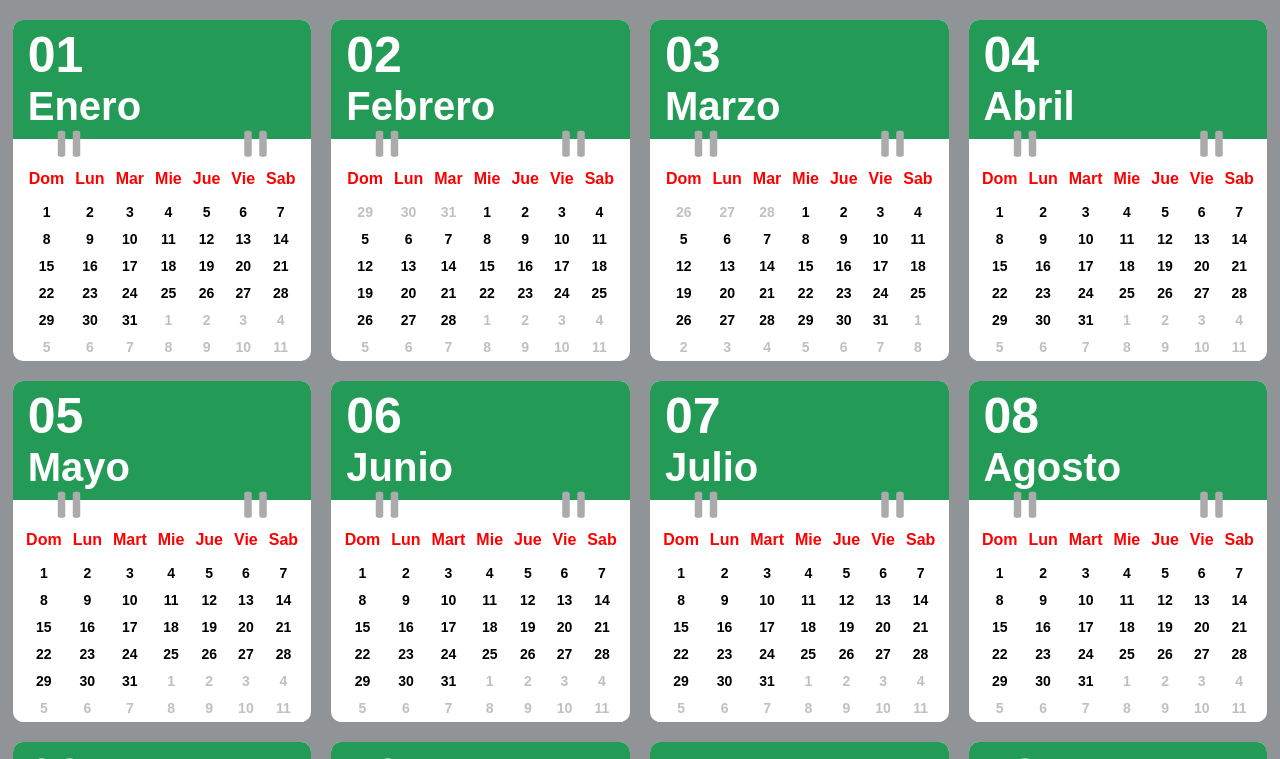
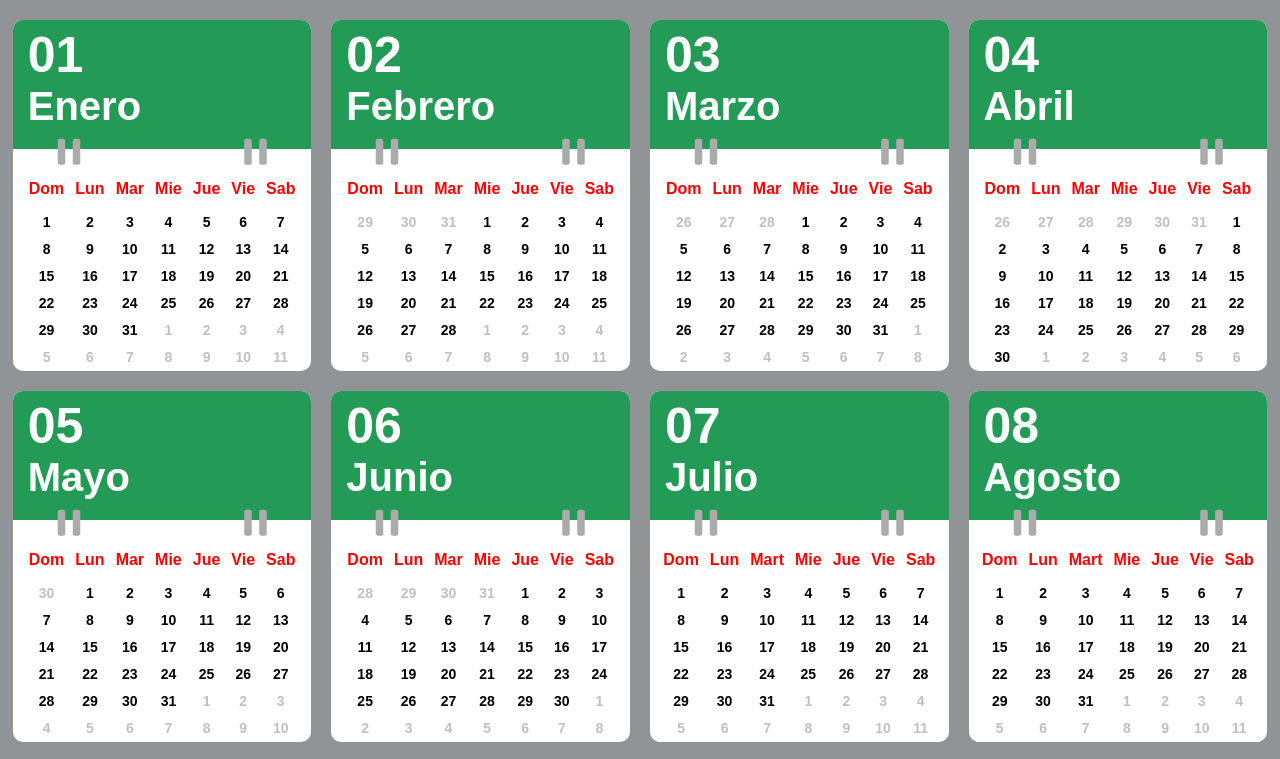
Before and after one commit to DavidMayorgaS08/Calendario, a plain HTML site: page index.html in a window 1280 px wide. Shown: the top 759 px of the page. Drawn offline with Linux system fonts and the light colour scheme.

Commit message:
Hasta Junio

```diff
--- a/index.html
+++ b/index.html
@@ -263,7 +263,7 @@
                         <tr>
                             <th class="tg_dias">Dom</th>
                             <th class="tg_dias">Lun</th>
-                            <th class="tg_dias">Mart</th>
+                            <th class="tg_dias">Mar</th>
                             <th class="tg_dias">Mie</th>
                             <th class="tg_dias">Jue</th>
                             <th class="tg_dias">Vie</th>
@@ -272,58 +272,58 @@
                     </thead>
                     <tbody>
                         <tr>
+                            <td class="nuevos">26</td>
+                            <td class="nuevos">27</td>
+                            <td class="nuevos">28</td>
+                            <td class="nuevos">29</td>
+                            <td class="nuevos">30</td>
+                            <td class="nuevos">31</td>
                             <td class="num">1</td>
+                        </tr>
+                        <tr>
                             <td class="num">2</td>
                             <td class="num">3</td>
                             <td class="num">4</td>
                             <td class="num">5</td>
                             <td class="num">6</td>
                             <td class="num">7</td>
+                            <td class="num">8</td>
                         </tr>
                         <tr>
-                            <td class="num">8</td>
                             <td class="num">9</td>
                             <td class="num">10</td>
                             <td class="num">11</td>
                             <td class="num">12</td>
                             <td class="num">13</td>
                             <td class="num">14</td>
+                            <td class="num">15</td>
                         </tr>
                         <tr>
-                            <td class="num">15</td>
                             <td class="num">16</td>
                             <td class="num">17</td>
                             <td class="num">18</td>
                             <td class="num">19</td>
                             <td class="num">20</td>
                             <td class="num">21</td>
+                            <td class="num">22</td>
                         </tr>
                         <tr>
-                            <td class="num">22</td>
                             <td class="num">23</td>
                             <td class="num">24</td>
                             <td class="num">25</td>
                             <td class="num">26</td>
                             <td class="num">27</td>
                             <td class="num">28</td>
+                            <td class="num">29</td>
                         </tr>
                         <tr>
-                            <td class="num">29</td>
                             <td class="num">30</td>
-                            <td class="num">31</td>
                             <td class="nuevos">1</td>
                             <td class="nuevos">2</td>
                             <td class="nuevos">3</td>
                             <td class="nuevos">4</td>
-                        </tr>
-                        <tr>
                             <td class="nuevos">5</td>
                             <td class="nuevos">6</td>
-                            <td class="nuevos">7</td>
-                            <td class="nuevos">8</td>
-                            <td class="nuevos">9</td>
-                            <td class="nuevos">10</td>
-                            <td class="nuevos">11</td>
                         </tr>
                     </tbody>
                 </table>
@@ -342,7 +342,7 @@
                         <tr>
                             <th class="tg_dias">Dom</th>
                             <th class="tg_dias">Lun</th>
-                            <th class="tg_dias">Mart</th>
+                            <th class="tg_dias">Mar</th>
                             <th class="tg_dias">Mie</th>
                             <th class="tg_dias">Jue</th>
                             <th class="tg_dias">Vie</th>
@@ -351,58 +351,58 @@
                     </thead>
                     <tbody>
                         <tr>
+                            <td class="nuevos">30</td>
                             <td class="num">1</td>
                             <td class="num">2</td>
                             <td class="num">3</td>
                             <td class="num">4</td>
                             <td class="num">5</td>
                             <td class="num">6</td>
-                            <td class="num">7</td>
                         </tr>
                         <tr>
+                            <td class="num">7</td>
                             <td class="num">8</td>
                             <td class="num">9</td>
                             <td class="num">10</td>
                             <td class="num">11</td>
                             <td class="num">12</td>
                             <td class="num">13</td>
-                            <td class="num">14</td>
                         </tr>
                         <tr>
+                            <td class="num">14</td>
                             <td class="num">15</td>
                             <td class="num">16</td>
                             <td class="num">17</td>
                             <td class="num">18</td>
                             <td class="num">19</td>
                             <td class="num">20</td>
-                            <td class="num">21</td>
                         </tr>
                         <tr>
+                            <td class="num">21</td>
                             <td class="num">22</td>
                             <td class="num">23</td>
                             <td class="num">24</td>
                             <td class="num">25</td>
                             <td class="num">26</td>
                             <td class="num">27</td>
-                            <td class="num">28</td>
                         </tr>
                         <tr>
+                            <td class="num">28</td>
                             <td class="num">29</td>
                             <td class="num">30</td>
                             <td class="num">31</td>
                             <td class="nuevos">1</td>
                             <td class="nuevos">2</td>
                             <td class="nuevos">3</td>
-                            <td class="nuevos">4</td>
                         </tr>
                         <tr>
+                            <td class="nuevos">4</td>
                             <td class="nuevos">5</td>
                             <td class="nuevos">6</td>
                             <td class="nuevos">7</td>
                             <td class="nuevos">8</td>
                             <td class="nuevos">9</td>
                             <td class="nuevos">10</td>
-                            <td class="nuevos">11</td>
                         </tr>
                     </tbody>
                 </table>
@@ -421,7 +421,7 @@
                         <tr>
                             <th class="tg_dias">Dom</th>
                             <th class="tg_dias">Lun</th>
-                            <th class="tg_dias">Mart</th>
+                            <th class="tg_dias">Mar</th>
                             <th class="tg_dias">Mie</th>
                             <th class="tg_dias">Jue</th>
                             <th class="tg_dias">Vie</th>
@@ -430,58 +430,58 @@
                     </thead>
                     <tbody>
                         <tr>
+                            <td class="nuevos">28</td>
+                            <td class="nuevos">29</td>
+                            <td class="nuevos">30</td>
+                            <td class="nuevos">31</td>
                             <td class="num">1</td>
                             <td class="num">2</td>
                             <td class="num">3</td>
+                        </tr>
+                        <tr>
                             <td class="num">4</td>
                             <td class="num">5</td>
                             <td class="num">6</td>
                             <td class="num">7</td>
-                        </tr>
-                        <tr>
                             <td class="num">8</td>
                             <td class="num">9</td>
                             <td class="num">10</td>
+                        </tr>
+                        <tr>
                             <td class="num">11</td>
                             <td class="num">12</td>
                             <td class="num">13</td>
                             <td class="num">14</td>
-                        </tr>
-                        <tr>
                             <td class="num">15</td>
                             <td class="num">16</td>
                             <td class="num">17</td>
+                        </tr>
+                        <tr>
                             <td class="num">18</td>
                             <td class="num">19</td>
                             <td class="num">20</td>
                             <td class="num">21</td>
-                        </tr>
-                        <tr>
                             <td class="num">22</td>
                             <td class="num">23</td>
                             <td class="num">24</td>
+                        </tr>
+                        <tr>
                             <td class="num">25</td>
                             <td class="num">26</td>
                             <td class="num">27</td>
                             <td class="num">28</td>
+                            <td class="num">29</td>
+                            <td class="num">30</td>
+                            <td class="nuevos">1</td>
                         </tr>
                         <tr>
-                            <td class="num">29</td>
-                            <td class="num">30</td>
-                            <td class="num">31</td>
-                            <td class="nuevos">1</td>
                             <td class="nuevos">2</td>
                             <td class="nuevos">3</td>
                             <td class="nuevos">4</td>
-                        </tr>
-                        <tr>
                             <td class="nuevos">5</td>
                             <td class="nuevos">6</td>
                             <td class="nuevos">7</td>
                             <td class="nuevos">8</td>
-                            <td class="nuevos">9</td>
-                            <td class="nuevos">10</td>
-                            <td class="nuevos">11</td>
                         </tr>
                     </tbody>
                 </table>
--- a/style.css
+++ b/style.css
@@ -30,7 +30,7 @@ body{
     width: 100%;
     padding-left: 5%;
     padding-top: 6px;
-    padding-bottom: 10px;
+    padding-bottom: 20px;
     color: #ffffff;
     background-color: #239B56;
     font-weight: bold;
@@ -53,7 +53,7 @@ body{
     justify-content: space-between;
     font-size: 30px;
     color: #ababab;
-    top: 109px;
+    top: 117px;
     transform: scaleX(2);
 }
 
```
